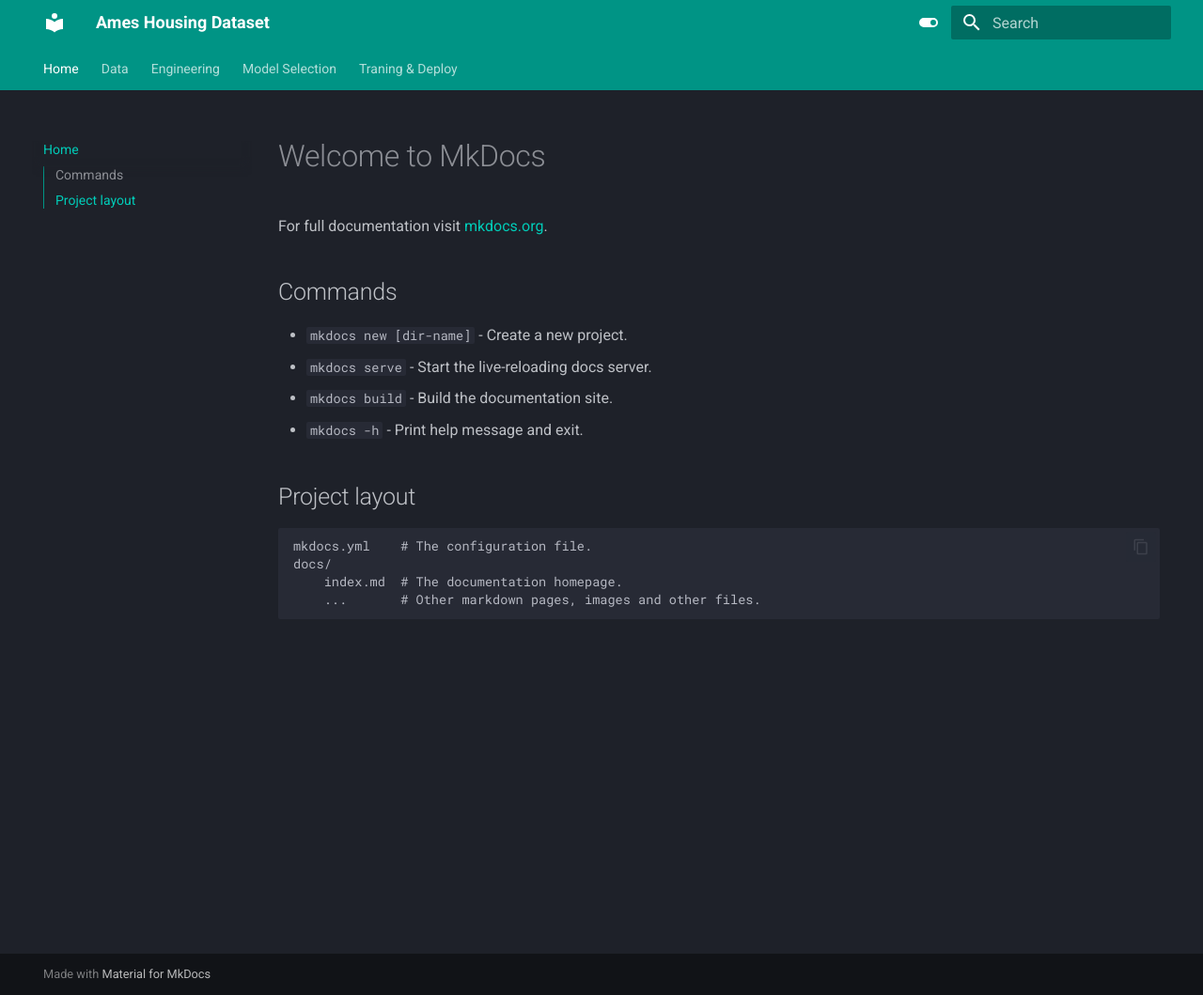
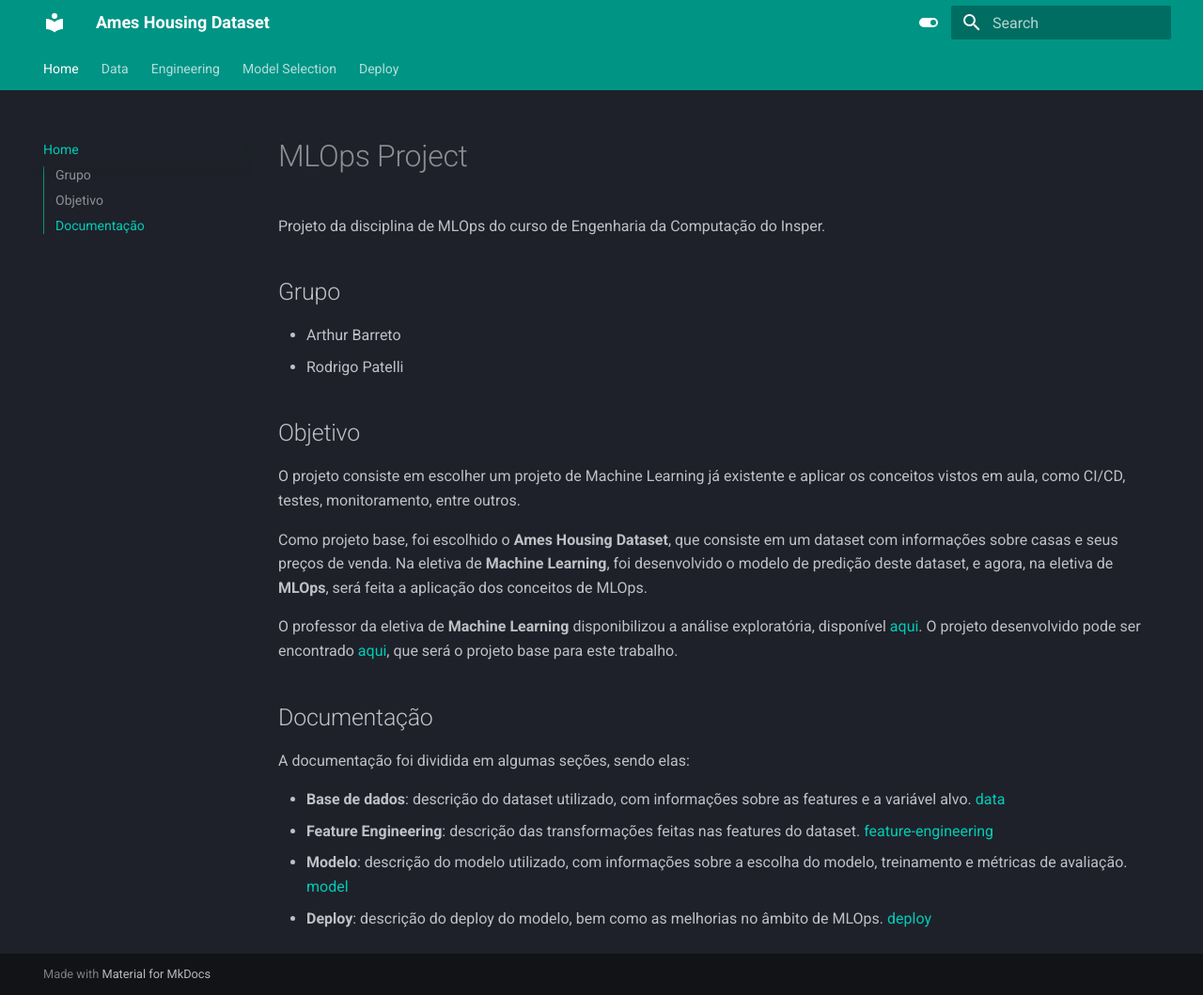
Before and after one commit to insper-classroom/Ames-Mlflow-and-DVC-Pipeline, an MkDocs documentation site: the page built from docs/index.md, in a window 1280 px wide and 1059 px high. Shown: the whole window at 94% size. Built offline with MkDocs 1.6.1 and Material for MkDocs 9.7.7, drawn with Linux system fonts in a browser that asks for light colours.

Commit message:
index.md feito

```diff
--- a/docs/index.md
+++ b/docs/index.md
@@ -1,17 +1,25 @@
-# Welcome to MkDocs
+# MLOps Project
 
-For full documentation visit [mkdocs.org](https://www.mkdocs.org).
+Projeto da disciplina de MLOps do curso de Engenharia da Computação do Insper.
 
-## Commands
+## Grupo
 
-* `mkdocs new [dir-name]` - Create a new project.
-* `mkdocs serve` - Start the live-reloading docs server.
-* `mkdocs build` - Build the documentation site.
-* `mkdocs -h` - Print help message and exit.
+- Arthur Barreto
+- Rodrigo Patelli
 
-## Project layout
+## Objetivo
 
-    mkdocs.yml    # The configuration file.
-    docs/
-        index.md  # The documentation homepage.
-        ...       # Other markdown pages, images and other files.
+O projeto consiste em escolher um projeto de Machine Learning já existente e aplicar os conceitos vistos em aula, como CI/CD, testes, monitoramento, entre outros.
+
+Como projeto base, foi escolhido o **Ames Housing Dataset**, que consiste em um dataset com informações sobre casas e seus preços de venda. Na eletiva de **Machine Learning**, foi desenvolvido o modelo de predição deste dataset, e agora, na eletiva de **MLOps**, será feita a aplicação dos conceitos de MLOps.
+
+O professor da eletiva de **Machine Learning** disponibilizou a análise exploratória, disponível [aqui](https://github.com/FabioAyresInsper/ames). O projeto desenvolvido pode ser encontrado [aqui](https://github.com/AntonioAEMartins/projeto1-ml-ames.git), que será o projeto base para este trabalho.
+
+## Documentação
+
+A documentação foi dividida em algumas seções, sendo elas:
+
+- **Base de dados**: descrição do dataset utilizado, com informações sobre as features e a variável alvo. [data](data.md)
+- **Feature Engineering**: descrição das transformações feitas nas features do dataset. [feature-engineering](engineering.md)
+- **Modelo**: descrição do modelo utilizado, com informações sobre a escolha do modelo, treinamento e métricas de avaliação. [model](model.md)
+- **Deploy**: descrição do deploy do modelo, bem como as melhorias no âmbito de MLOps. [deploy](deploy.md)
--- a/mkdocs.yml
+++ b/mkdocs.yml
@@ -52,4 +52,4 @@ nav:
   - Data: data.md
   - Engineering: engineering.md
   - Model Selection: model.md
-  - Traning & Deploy: deploy.md
+  - Deploy: deploy.md
```
